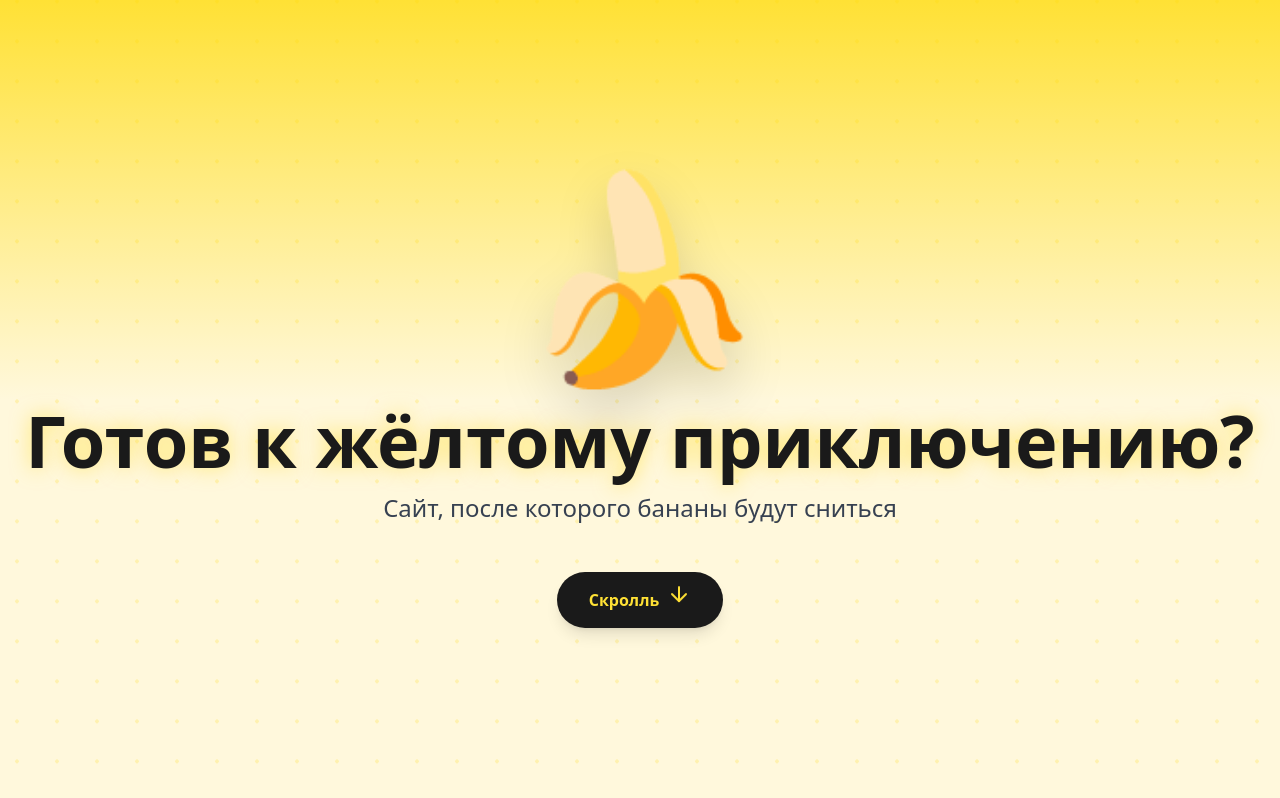
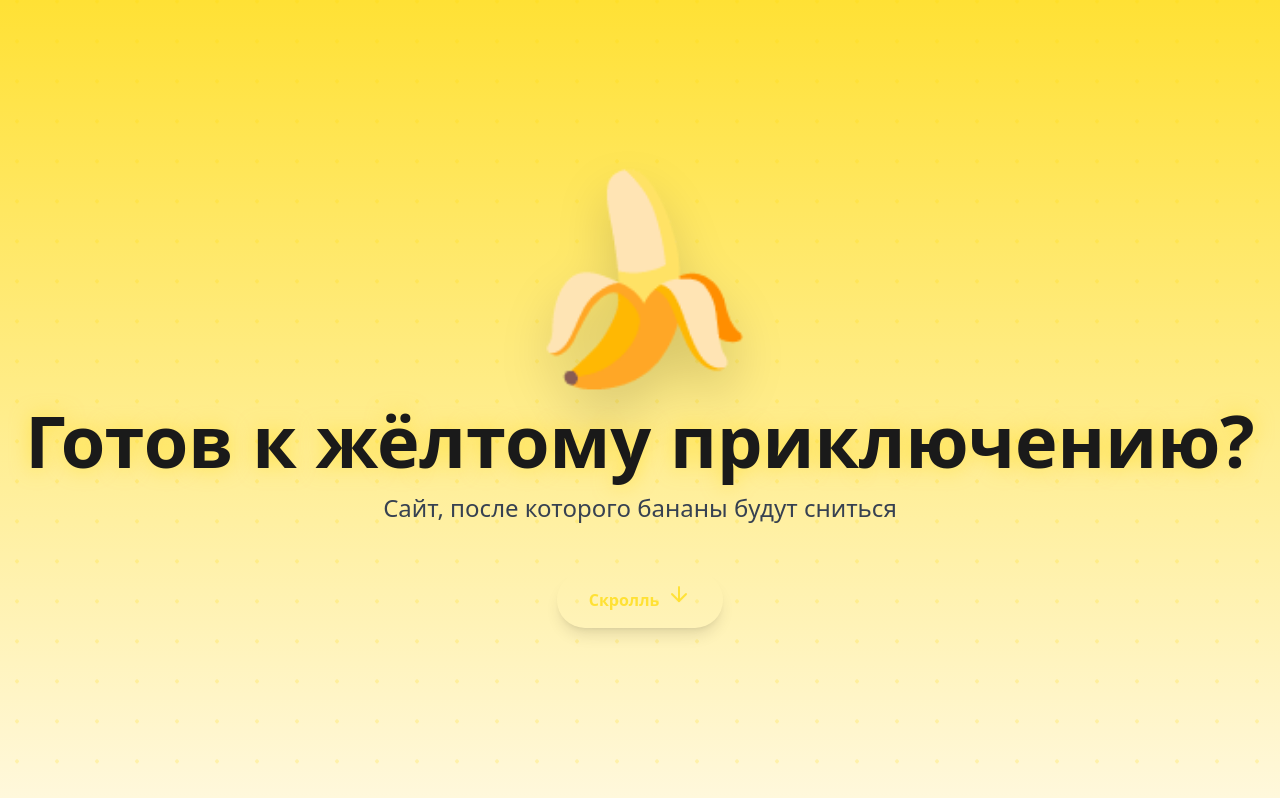
Before and after one commit to ljudidela/banana, a React (Vite) app: page / in a window 1280 px wide. Shown: the top 798 px of the page. Built offline with nearby package versions, Linux system fonts and the light colour scheme.

Commit message:
AI: update tailwind.config.js — Создать лендинг

```diff
--- a/tailwind.config.js
+++ b/tailwind.config.js
@@ -7,21 +7,26 @@
   theme: {
     extend: {
       colors: {
-        banana: {
-          DEFAULT: '#FFE135',
-          dark: '#FFD700',
-          bg: '#FFF8DC',
-          text: '#1A1A1A'
-        }
+        banana: '#FFE135',
+        gold: '#FFD700',
+        cream: '#FFF8DC',
+        dark: '#1A1A1A',
       },
       animation: {
         'float': 'float 6s ease-in-out infinite',
+        'float-fast': 'float 3s ease-in-out infinite',
         'bounce-slow': 'bounce 3s infinite',
+        'spin-slow': 'spin 8s linear infinite',
+        'wiggle': 'wiggle 1s ease-in-out infinite',
       },
       keyframes: {
         float: {
           '0%, 100%': { transform: 'translateY(0)' },
           '50%': { transform: 'translateY(-20px)' },
+        },
+        wiggle: {
+          '0%, 100%': { transform: 'rotate(-3deg)' },
+          '50%': { transform: 'rotate(3deg)' },
         }
       }
     },
```
